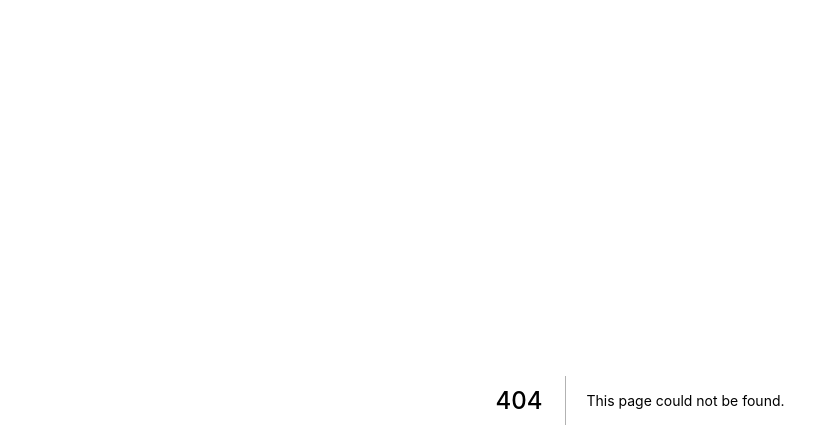
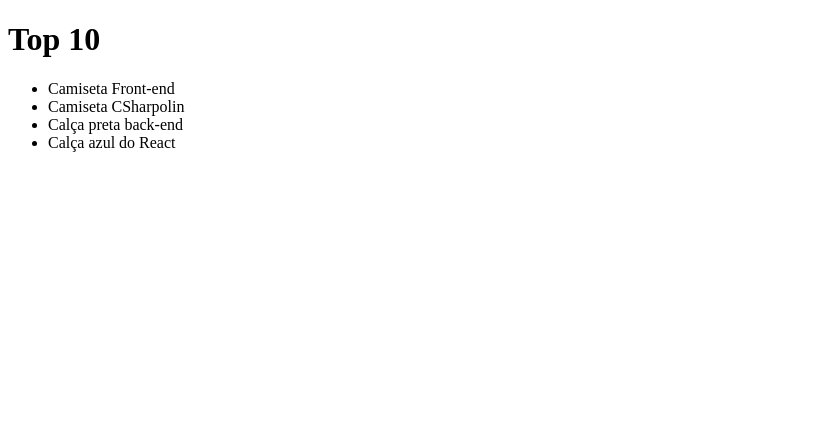
Before and after one commit to hiagofss/first-project-nextjs, a Next.js app: page /top10 in a window 1280 px wide. Before the commit this address had no page. Shown: the top 448 px of the page, without its empty margins (0-839 px from the left). Built offline with nearby package versions, Linux system fonts and the light colour scheme; data requests are answered from the project's data file.

Commit message:
Static Site Generation

```diff
--- /dev/null
+++ b/src/pages/top10.tsx
@@ -0,0 +1,34 @@
+import { GetStaticProps } from 'next';
+
+interface IProduct {
+  id: string;
+  title: string;
+}
+interface ITop10Props {
+  products: IProduct[];
+}
+
+export default function Top10({ products }: ITop10Props) {
+  return (
+    <div>
+      <h1>Top 10</h1>
+
+      <ul>
+        {products.map((product) => {
+          return <li key={product.id}>{product.title}</li>;
+        })}
+      </ul>
+    </div>
+  );
+}
+
+export const getStaticProps: GetStaticProps<ITop10Props> = async (constext) => {
+  const response = await fetch('http://localhost:3333/products');
+
+  const products = await response.json();
+
+  return {
+    props: { products },
+    revalidate: 5,
+  };
+};
```
